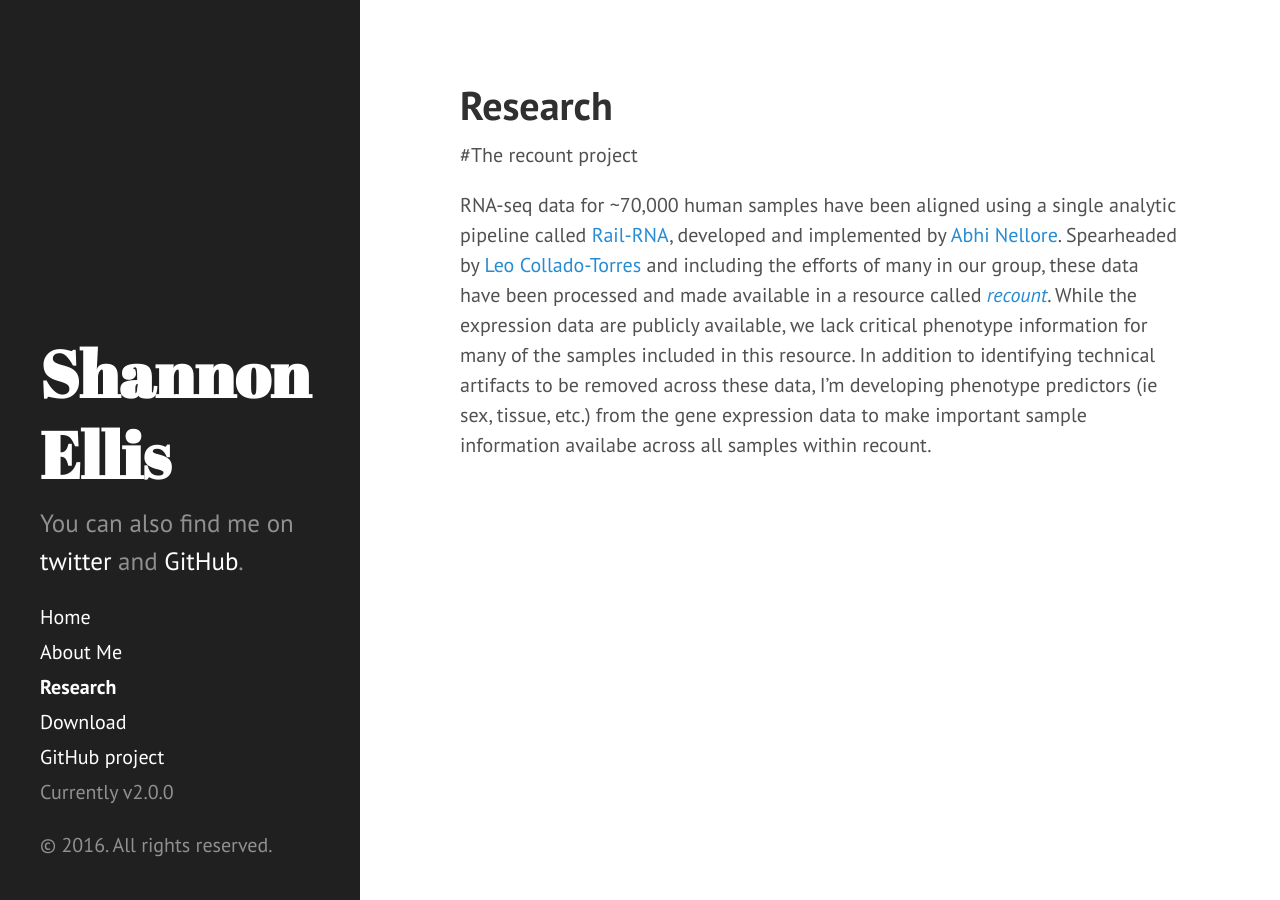
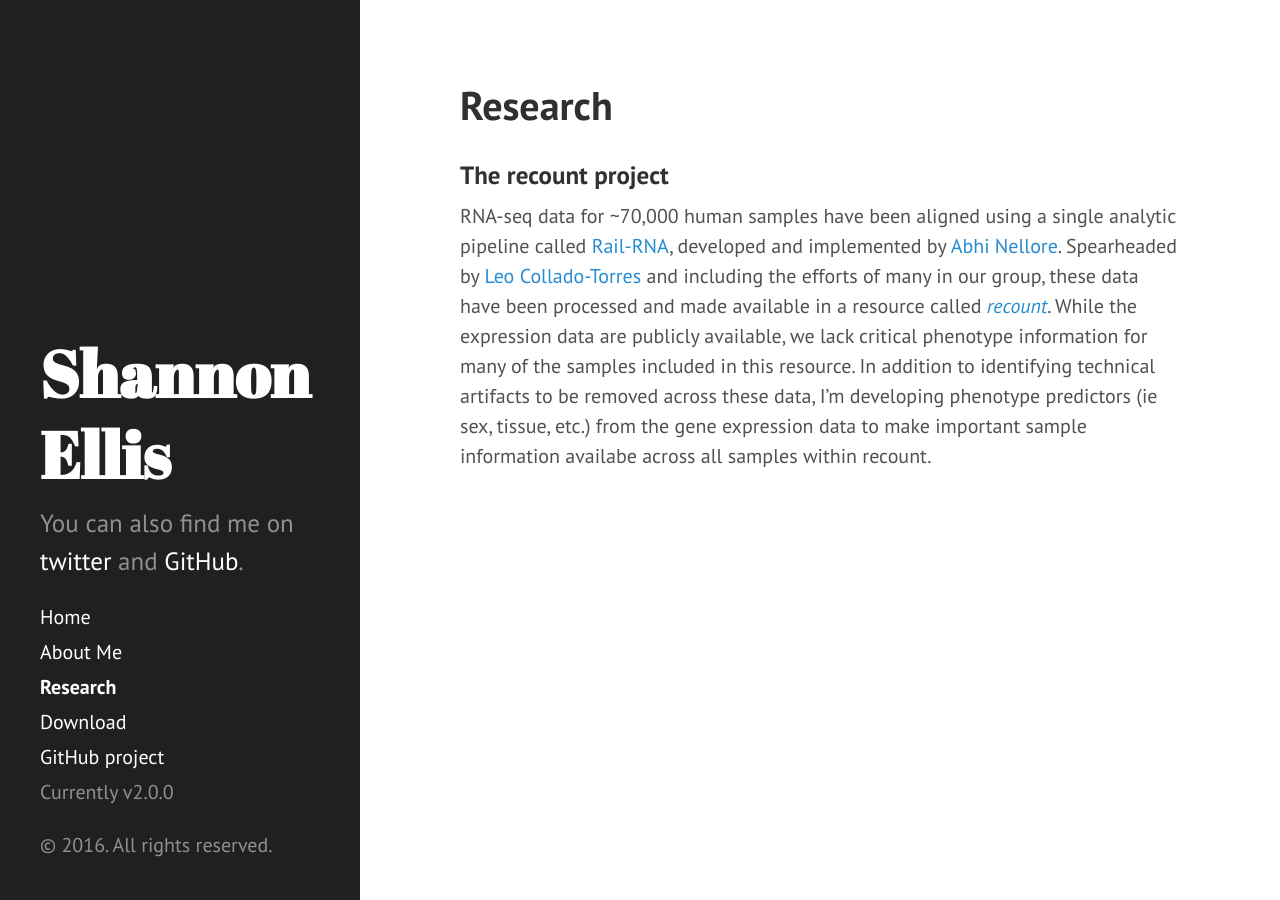
Before and after one commit to ShanEllis/ShanEllis.github.io, a Jekyll site: the page built from research.md, in a window 1280 px wide. Built offline with Jekyll 4.4.1, drawn with Linux system fonts in a browser that asks for light colours.

```diff
--- a/research.md
+++ b/research.md
@@ -3,6 +3,6 @@ layout: page
 title: Research
 ---
 
-#The recount project
+### The recount project
 
 RNA-seq data for ~70,000 human samples have been aligned using a single analytic pipeline called [Rail-RNA](http://rail.bio/), developed and implemented by [Abhi Nellore](https://twitter.com/AbhiNellore). Spearheaded by [Leo Collado-Torres](http://lcolladotor.github.io/about.html#.WC8mXaIrIdU) and including the efforts of many in our group, these data have been processed and made available in a resource called *[recount](https://jhubiostatistics.shinyapps.io/recount/)*. While the expression data are publicly available, we lack critical phenotype information for many of the samples included in this resource. In addition to identifying technical artifacts to be removed across these data, I'm developing phenotype predictors (ie sex, tissue, etc.) from the gene expression data to make important sample information availabe across all samples within recount.
```
